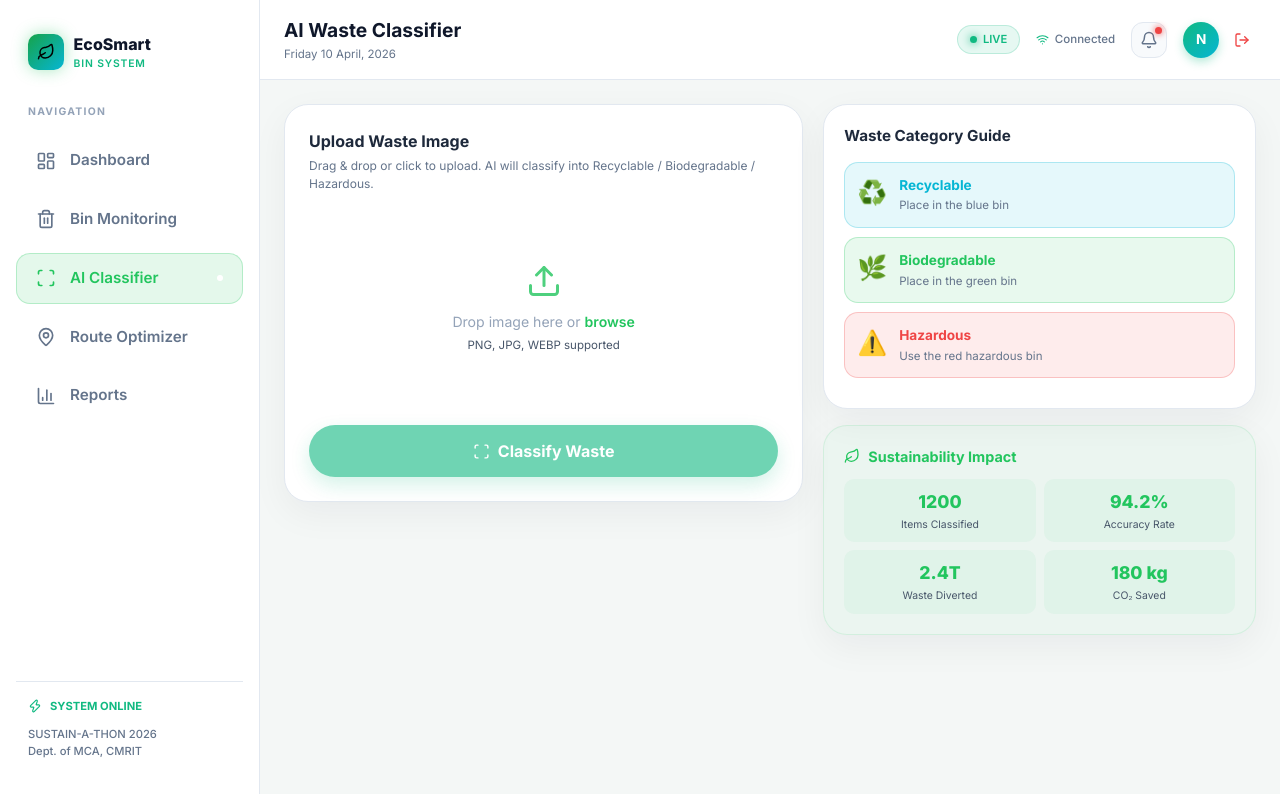
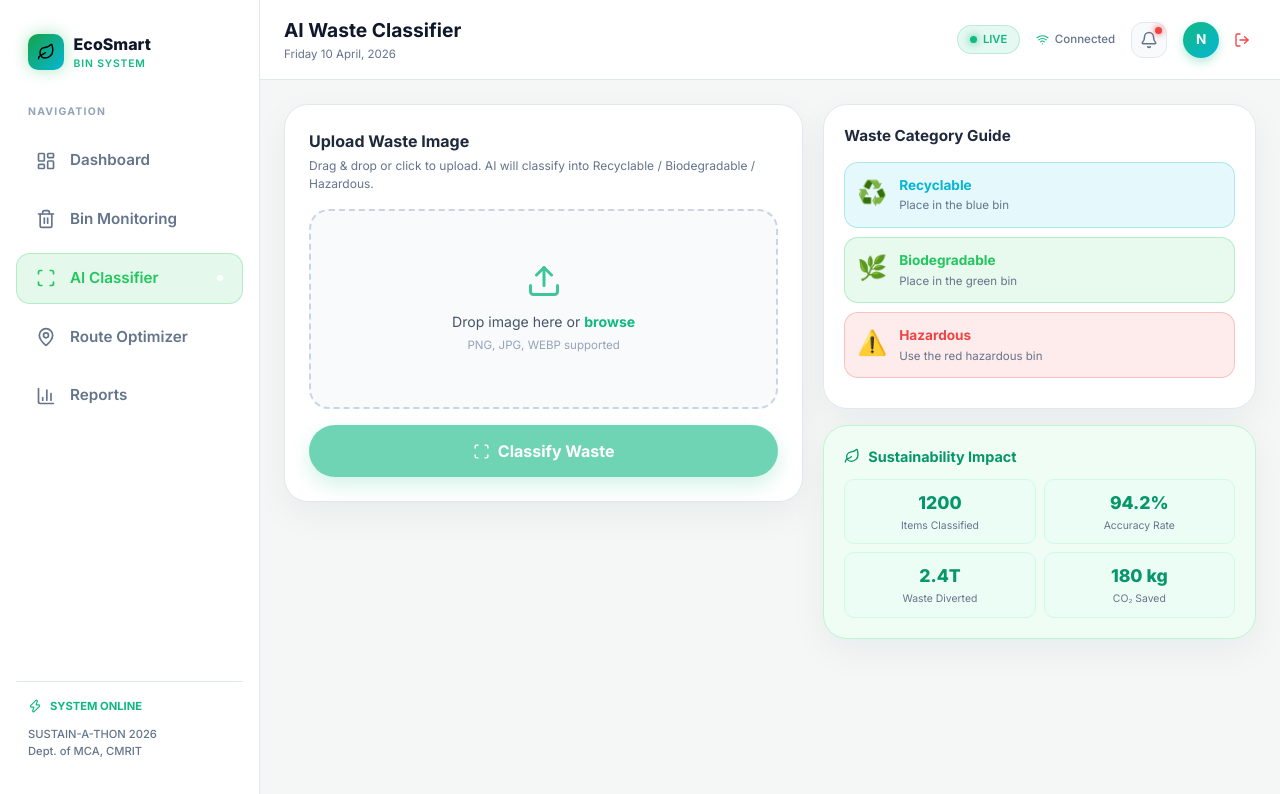
Before and after one commit to AnkitYuva/ClgHack, a React (Vite) app in the folder frontend/: page /classify in a window 1280 px wide. Shown: the top 794 px of the page. Built offline with nearby package versions, Linux system fonts and the light colour scheme; sample sign-in values are in the browser's storage.

Commit message:
feat: apply light Recicle.me theme to WasteClassification page - white upload zone, green impact cards, clean history items

```diff
--- a/frontend/src/pages/WasteClassification.jsx
+++ b/frontend/src/pages/WasteClassification.jsx
@@ -79,13 +79,13 @@ export default function WasteClassification() {
               onDrop={handleDrop}
               onClick={() => inputRef.current.click()}
               style={{
-                border: `2px dashed ${dragOver ? "#22c55e" : "rgba(255,255,255,0.12)"}`,
+                border: `2px dashed ${dragOver ? "#10B981" : "#CBD5E1"}`,
                 borderRadius: "1.25rem",
                 padding: "2rem",
                 textAlign: "center",
                 cursor: "pointer",
                 transition: "all 0.25s",
-                background: dragOver ? "rgba(34,197,94,0.04)" : "rgba(255,255,255,0.02)",
+                background: dragOver ? "rgba(16,185,129,0.05)" : "#F8FAFC",
                 minHeight: preview ? "auto" : "200px",
                 display: "flex", flexDirection: "column", alignItems: "center", justifyContent: "center",
               }}
@@ -98,9 +98,9 @@ export default function WasteClassification() {
                 />
               ) : (
                 <>
-                  <Upload size={36} color="#22c55e" style={{ marginBottom: "0.75rem", opacity: 0.8 }} />
-                  <p style={{ color: "#94a3b8", fontSize: "0.88rem" }}>Drop image here or <span style={{ color: "#22c55e", fontWeight: 600 }}>browse</span></p>
-                  <p style={{ color: "#475569", fontSize: "0.72rem", marginTop: "0.3rem" }}>PNG, JPG, WEBP supported</p>
+                  <Upload size={36} color="#10B981" style={{ marginBottom: "0.75rem", opacity: 0.8 }} />
+                  <p style={{ color: "#475569", fontSize: "0.88rem" }}>Drop image here or <span style={{ color: "#10B981", fontWeight: 700 }}>browse</span></p>
+                  <p style={{ color: "#94A3B8", fontSize: "0.72rem", marginTop: "0.3rem" }}>PNG, JPG, WEBP supported</p>
                 </>
               )}
             </div>
@@ -148,11 +148,11 @@ export default function WasteClassification() {
               <div style={{ display: "flex", alignItems: "center", gap: "1rem" }}>
                 <div style={{ fontSize: "2.5rem" }}>{cfg.icon}</div>
                 <div style={{ flex: 1 }}>
-                  <p style={{ fontSize: "0.7rem", color: "#64748b", fontWeight: 600, letterSpacing: "0.08em" }}>CLASSIFICATION RESULT</p>
+                  <p style={{ fontSize: "0.7rem", color: "#64748B", fontWeight: 600, letterSpacing: "0.08em" }}>CLASSIFICATION RESULT</p>
                   <h2 style={{ fontSize: "1.8rem", fontWeight: 900, color: cfg.color, marginTop: "0.25rem" }}>
                     {cfg.label}
                   </h2>
-                  <p style={{ fontSize: "0.8rem", color: "#94a3b8", marginTop: "0.25rem" }}>{cfg.tip}</p>
+                  <p style={{ fontSize: "0.8rem", color: "#64748B", marginTop: "0.25rem" }}>{cfg.tip}</p>
                 </div>
               </div>
 
@@ -199,13 +199,13 @@ export default function WasteClassification() {
                   return (
                     <div key={i} style={{
                       display: "flex", alignItems: "center", gap: "0.75rem",
-                      background: "rgba(255,255,255,0.03)", border: "1px solid rgba(255,255,255,0.06)",
+                      background: "#F8FAFC", border: "1px solid #E2E8F0",
                       borderRadius: "0.75rem", padding: "0.6rem 0.875rem"
                     }}>
                       <span>{hcfg.icon}</span>
                       <div style={{ flex: 1 }}>
-                        <div style={{ fontSize: "0.8rem", fontWeight: 600, color: hcfg.color }}>{hcfg.label}</div>
-                        <div style={{ fontSize: "0.68rem", color: "#475569" }}>{h.time}</div>
+                        <div style={{ fontSize: "0.8rem", fontWeight: 700, color: hcfg.color }}>{hcfg.label}</div>
+                        <div style={{ fontSize: "0.68rem", color: "#64748B", fontWeight: 500 }}>{h.time}</div>
                       </div>
                       <span style={{ fontSize: "0.78rem", fontWeight: 700, color: hcfg.color }}>
                         {(h.confidence * 100).toFixed(1)}%
@@ -218,10 +218,10 @@ export default function WasteClassification() {
           )}
 
           {/* Impact card */}
-          <GlassCard style={{ padding: "1.25rem", background: "rgba(34,197,94,0.04)", border: "1px solid rgba(34,197,94,0.12)" }}>
+          <GlassCard style={{ padding: "1.25rem", background: "#F0FDF4", border: "1px solid #BBF7D0" }}>
             <div style={{ display: "flex", alignItems: "center", gap: "0.5rem", marginBottom: "0.75rem" }}>
-              <Leaf size={16} color="#22c55e" />
-              <h3 style={{ fontSize: "0.9rem", fontWeight: 700, color: "#22c55e" }}>Sustainability Impact</h3>
+              <Leaf size={16} color="#059669" />
+              <h3 style={{ fontSize: "0.9rem", fontWeight: 700, color: "#059669" }}>Sustainability Impact</h3>
             </div>
             <div style={{ display: "grid", gridTemplateColumns: "1fr 1fr", gap: "0.5rem" }}>
               {[
@@ -230,9 +230,9 @@ export default function WasteClassification() {
                 { label: "Waste Diverted",   value: "2.4T" },
                 { label: "CO₂ Saved",        value: "180 kg" },
               ].map(m => (
-                <div key={m.label} style={{ textAlign: "center", padding: "0.6rem", background: "rgba(34,197,94,0.05)", borderRadius: "0.625rem" }}>
-                  <div style={{ fontSize: "1.1rem", fontWeight: 800, color: "#22c55e" }}>{m.value}</div>
-                  <div style={{ fontSize: "0.65rem", color: "#475569", marginTop: "2px" }}>{m.label}</div>
+                <div key={m.label} style={{ textAlign: "center", padding: "0.6rem", background: "#ECFDF5", borderRadius: "0.625rem", border: "1px solid #D1FAE5" }}>
+                  <div style={{ fontSize: "1.1rem", fontWeight: 800, color: "#059669" }}>{m.value}</div>
+                  <div style={{ fontSize: "0.65rem", color: "#64748B", marginTop: "2px" }}>{m.label}</div>
                 </div>
               ))}
             </div>
```
